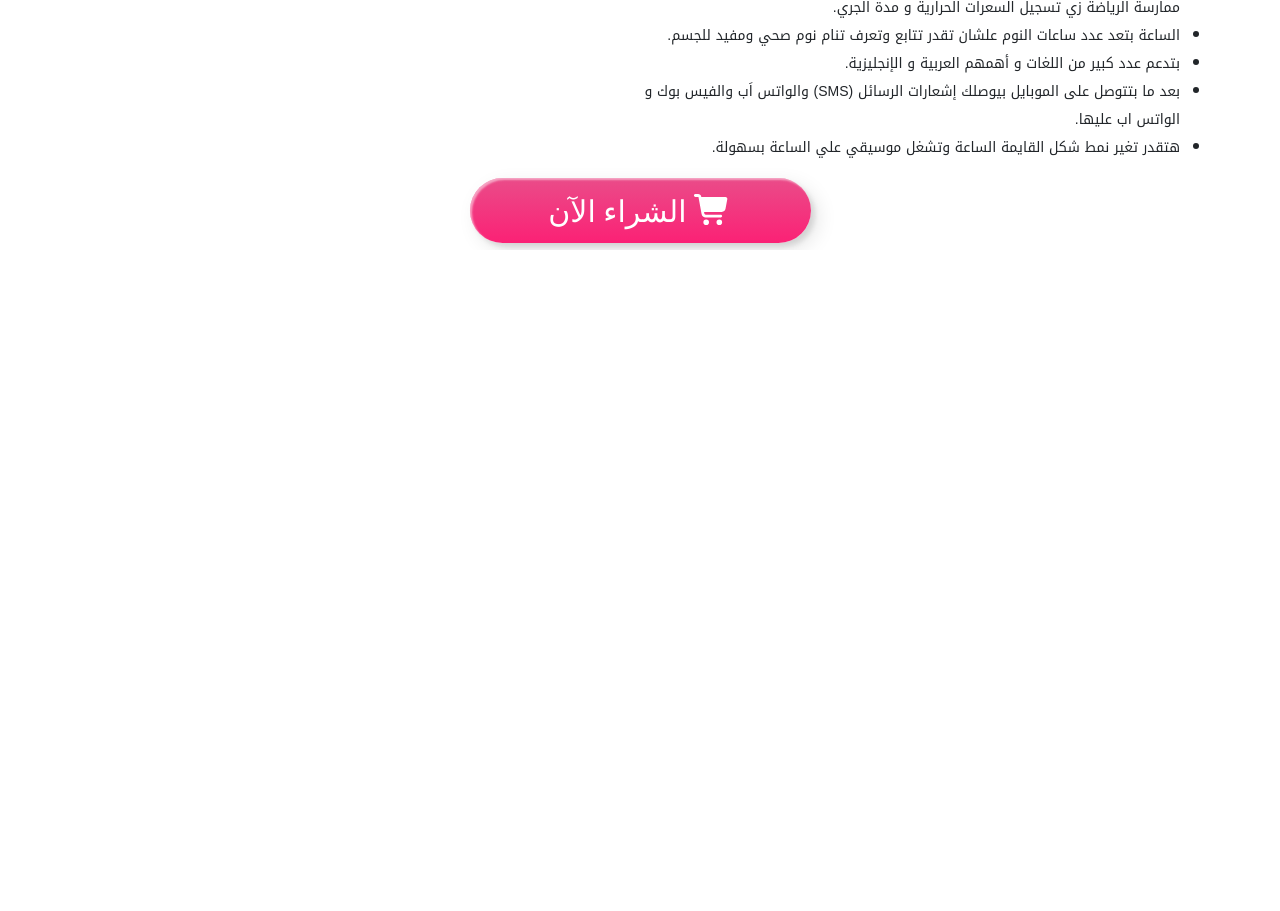
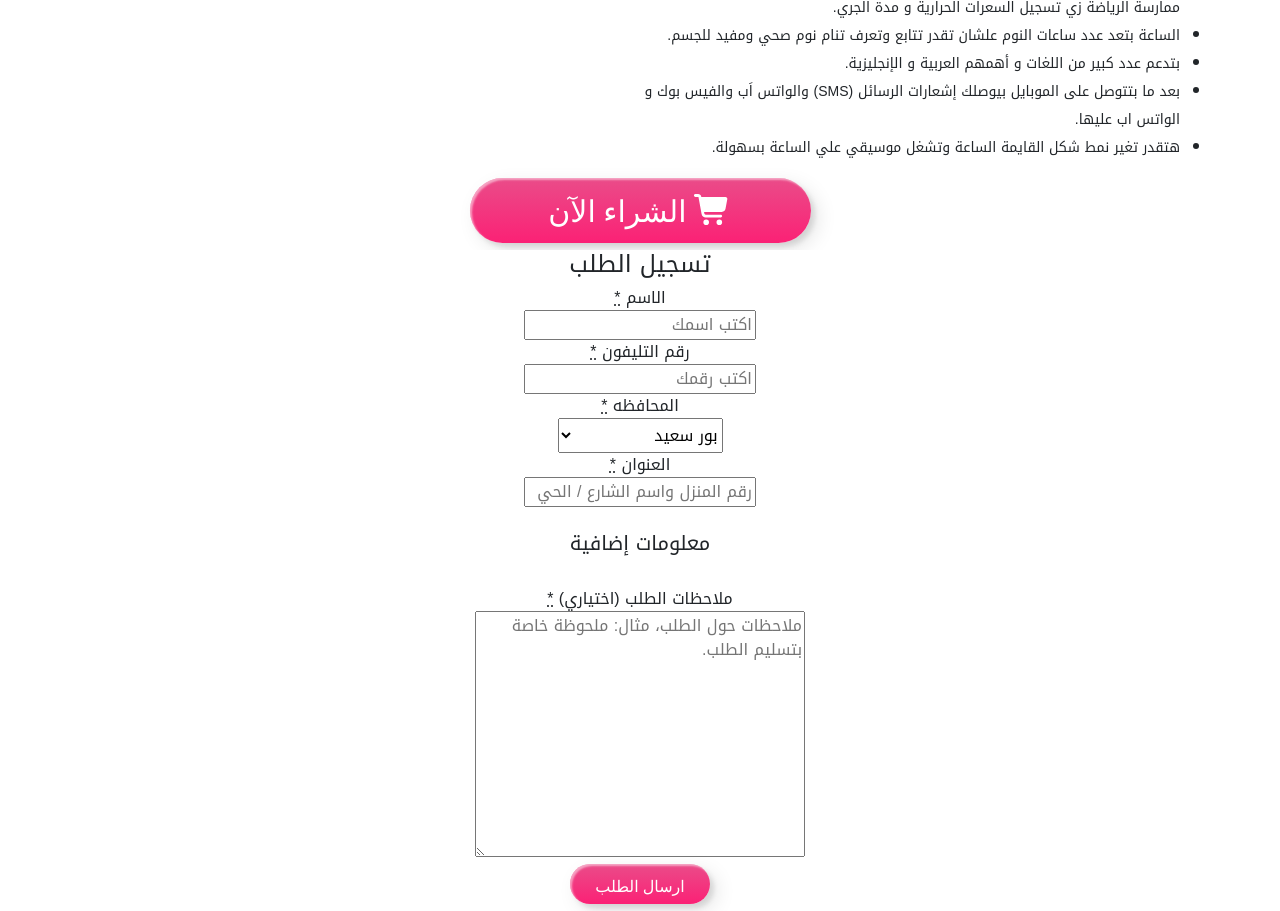
Before and after one commit to abdourasmy/test, a plain HTML site: page index.html in a window 1280 px wide. Shown: the part 1193-2104 px from the top of the page. Before the commit the page ends 1443 px from the top, so only its background shows below. Drawn offline with nearby package versions, Linux system fonts and the light colour scheme.

Commit message:
Update index.html

```diff
--- a/index.html
+++ b/index.html
@@ -1,16 +1,13 @@
 <!DOCTYPE html>
 <html lang="ar">
+
 <head>
   <meta charset="UTF-8" />
   <meta http-equiv="X-UA-Compatible" content="IE=edge" />
   <meta name="viewport" content="width=device-width, initial-scale=1.0" />
   <link rel="stylesheet" href="css/style.css" />
-    <link
-      href="https://cdn.jsdelivr.net/npm/bootstrap@5.2.2/dist/css/bootstrap.min.css"
-      rel="stylesheet"
-      integrity="sha384-Zenh87qX5JnK2Jl0vWa8Ck2rdkQ2Bzep5IDxbcnCeuOxjzrPF/et3URy9Bv1WTRi"
-      crossorigin="anonymous"
-    />
+  <link href="https://cdn.jsdelivr.net/npm/bootstrap@5.2.2/dist/css/bootstrap.min.css" rel="stylesheet"
+    integrity="sha384-Zenh87qX5JnK2Jl0vWa8Ck2rdkQ2Bzep5IDxbcnCeuOxjzrPF/et3URy9Bv1WTRi" crossorigin="anonymous" />
   <link rel="stylesheet" href="css/all.min.css" />
   <title>Document</title>
 </head>
@@ -19,8 +16,7 @@
   <div class="container">
     <header class="d-flex justify-content-between align-items-center mt-3">
       <img src="images/icon.png" alt="" srcset="" class="icon mb-3" />
-        <a class="custom-btn btn-11"
-          ><i class="fa-solid fa-cart-shopping"></i> الشراء الآن
+      <a class="custom-btn btn-11" href="#buy"><i class="fa-solid fa-cart-shopping"></i> الشراء الآن
         <div class="dot"></div>
       </a>
     </header>
@@ -29,24 +25,26 @@
       <p class="mt-4">
         وانت بتلعب أي رياضة بتكون محتاج تتابع حالة جسمك وسعراتك الحرارية وتعرف
         حرقت قد ايه، SMART WATCH T5S هتعرف تفاصيل جسمك وانت في الجيم بسهولة.
+        380 جنيه مصري بدلا من <span style="text-decoration: line-through !important;">420</span> لفتره محدوده
+
       </p>
-        <a
-          class="details custom-btn btn-11"
-          href="#details"
-          style="width: 150px"
-        >
+      <br>
+      <a class="details custom-btn btn-11" href="#details" style="width: 150px">
         تفاصيل أكثر
         <i class="fa-solid fa-circle-info"></i>
         <div class="dot"></div>
       </a>
       <br />
+      <div>
         <img class="img" src="images/watch.png" alt="" srcset="" />
+      </div>
     </div>
     <div class="container" id="details">
       <h3>Smart Watch T5s</h3>
       <div class="fin d-flex">
         <div class="cont1">
           <div>
+
             <ul>
               <li class="first">المميزات</li>
               <li>
@@ -91,12 +89,7 @@
         <div class="cont2" style="width: 580px">
           <div class="contact1">
             <div class="one">
-                <video
-                  style="width: 580px"
-                  poster="images/poster.png"
-                  controls
-                  src="images/video.mp4"
-                ></video>
+              <video style="width: 580px" poster="images/poster.png" controls src="images/video.mp4"></video>
             </div>
             <div class="two"><img src="images/photos/2.jpg" alt="" /></div>
             <div class="three"><img src="images/photos/3.jpg" alt="" /></div>
@@ -120,19 +113,83 @@
           </ul>
         </div>
       </div>
-      </div>
-      <a class="custom-btn btn-11 my-btn"
-        ><i class="fa-solid fa-cart-shopping"></i> الشراء الآن
+      <a class="custom-btn btn-11 my-btn" href="#buy"><i class="fa-solid fa-cart-shopping"></i> الشراء الآن
         <div class="dot"></div>
       </a>
     </div>
+    <div class="invoice" id="buy">
+      <h4>تسجيل الطلب</h4>
+      <form action method="get">
+        <div>
+          <div>
+            <label for="user">الاسم <abbr class="required" title="مطلوب">*</abbr></label>
+            <br>
+            <input onkeyup="getTotal()" required="vvv" type="text" id="user" placeholder="اكتب اسمك">
+          </div>
+          <div>
+            <label for="number">رقم التليفون <abbr class="required" title="مطلوب">*</abbr></label>
+            <br>
+            <input onkeyup="getTotal()" type="text" id="number" placeholder="اكتب رقمك">
+          </div>
+          <div>
+            <label >المحافظه <abbr class="required" title="مطلوب">*</abbr></label>
+            <br>
+            <select  onblur="getTotal()" name="billing_state" id="select" class="select "  autocomplete="address-level1">
+              <option  value="بور سعيد" selected="selected">بور سعيد</option>
+              <option value="الدقهلية">الدقهلية</option>
+              <option value="كفر الشيخ">كفر الشيخ</option>
+              <option value="الشرقية">الشرقية</option>
+              <option value="الغربية">الغربية</option>
+              <option value="الأقصر">الأقصر</option>
+              <option value="البحيرة">البحيرة</option>
+              <option value="بني سويف">بني سويف</option>
+              <option value="سوهاج">سوهاج</option>
+              <option value="القاهرة">القاهرة</option>
+              <option value="الفيوم">الفيوم</option>
+              <option value="القليوبية">القليوبية</option>
+              <option value="المنوفية">المنوفية</option>
+              <option value="البحر الأحمر / الغردقة">البحر الأحمر / الغردقة</option>
+              <option value="الاسماعيلية">الاسماعيلية</option>
+              <option value="الجيزة">الجيزة</option>
+              <option value="اسيوط">اسيوط</option>
+              <option value="مطروح">مطروح</option>
+              <option value="دمياط">دمياط</option>
+              <option value="سويس">سويس</option>
+              <option value="الأسكندرية">الأسكندرية</option>
+              <option value="منيا">منيا</option>
+              <option value="قنا">قنا</option>
+              <option value="أسوان">أسوان</option>
+            </select>
+          </div>
+          <div>
+            <label for="adress">العنوان <abbr class="required" title="مطلوب">*</abbr></label>
+            <br>
+            <input onkeyup="getTotal()" type="text" id="adress" placeholder="رقم المنزل واسم الشارع / الحي">
+          </div>
+          <div>
+            <br>
+            <h5>معلومات إضافية</h5>
+            <br>
+            <label for="adress">ملاحظات الطلب (اختياري)
+              <abbr class="required" title="مطلوب">*</abbr></label>
+            <br>
+            <textarea name="info" onkeyup="getTotal()" id="textarea" cols="30" rows="10"
+              placeholder="ملاحظات حول الطلب، مثال: ملحوظة خاصة بتسليم الطلب."></textarea>
+          </div>
+        </div>
 
-  </body>
-  <script
-    src="https://cdn.jsdelivr.net/npm/bootstrap@5.2.2/dist/js/bootstrap.bundle.min.js"
+    </div>
+    <a class="custom-btn btn-11" href="https://api.whatsapp.com/send?phone=201028965962" data-n="1" id="submit"
+      target="_blank">
+      ارسال الطلب <div class="dot"></div></a>
+    </form>
+  </div>
+  </div>
+  <script src="https://cdn.jsdelivr.net/npm/bootstrap@5.2.2/dist/js/bootstrap.bundle.min.js"
     integrity="sha384-OERcA2EqjJCMA+/3y+gxIOqMEjwtxJY7qPCqsdltbNJuaOe923+mo//f6V8Qbsw3"
-    crossorigin="anonymous"
-  ></script>
+    crossorigin="anonymous"></script>
   <script src="js/main.js"></script>
   <script src="js/all.min.js"></script>
+</body>
+
 </html>
```
Lines whose indentation alone changed are shown as unchanged.
